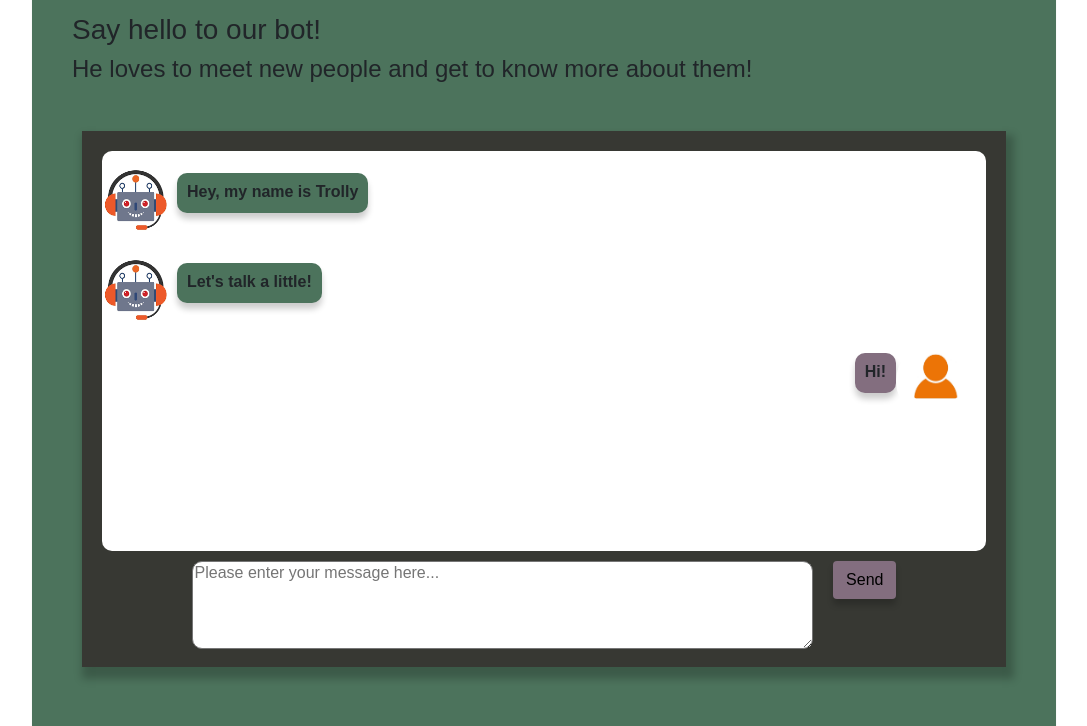
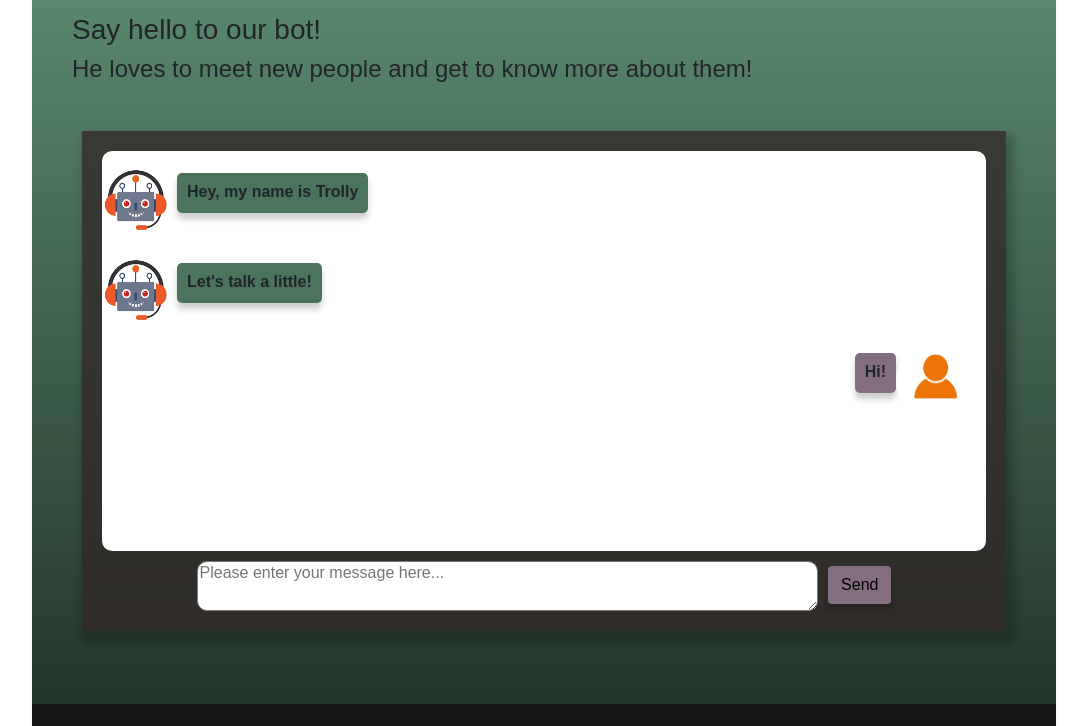
Before and after one commit to maritur/ChatBot, a plain HTML site: page frontend/src/chat-window.html in a window 1280 px wide. Shown: the part 100-826 px from the top of the page, without its empty margins (96-1183 px from the left). Drawn offline with nearby package versions, Linux system fonts and the light colour scheme.

Commit message:
improved style frontend

```diff
--- a/frontend/src/style.css
+++ b/frontend/src/style.css
@@ -25,9 +25,11 @@ img {
     box-shadow: 0 6px 6px 0 rgba(0, 0, 0, 0.20);
     border-radius: 10px;
     padding: 10px;
+    right:27%;
     background-color: #836e7f;
-    margin-bottom: 50px !important;
-    margin-left: 20px;
+    margin-bottom: 10px !important;
+    margin-top: 5px;
+    margin-left: 10px;
 }
 
 .conversation {
@@ -35,6 +37,7 @@ img {
     box-shadow: 4px 8px 8px 4px rgba(0, 0, 0, 0.22);
     padding: 10px;
     margin: 10px;
+    height: 500px;
 }
 
 .msg-view {
@@ -77,7 +80,7 @@ section::-webkit-scrollbar-thumb:hover {
 }
 .text-message {
     box-shadow: 0 6px 6px 0 rgba(0, 0, 0, 0.20);
-    border-radius: 10px;
+    border-radius: 5px;
     height: 40px;
     padding: 10px;
 }
@@ -103,6 +106,7 @@ section::-webkit-scrollbar-thumb:hover {
 textarea {
     width: 70%;
     border-radius: 10px;
+    height: 50px;
 }
 
 .site-name {
@@ -112,7 +116,7 @@ textarea {
 }
 
 .navbar {
-    background-color: #000000;
+    background-color: #221f1f;
     box-shadow: 0 1px 1px 0 rgba(0, 0, 0, 0.12);
     box-sizing: border-box;
     width: 100%;
@@ -125,7 +129,7 @@ textarea {
 }
 
 .main {
-    background-color: #4c735c;
+    background-image: linear-gradient(#5a886d, #23362b) ;
     box-shadow: 0 1px 1px 0 rgba(0, 0, 0, 0.12);
     box-sizing: border-box;
     width: 100%;
@@ -137,7 +141,7 @@ textarea {
 }
 
 .footer {
-    background-color: #000000;
+    background-color: #161515;
     box-shadow: 0 1px 1px 0 rgba(0, 0, 0, 0.12);
     box-sizing: border-box;
     width: 100%;
@@ -145,7 +149,6 @@ textarea {
     font: bold 16px sans-serif;
     margin: 0;
     padding: 25px 40px;
-    positio: fixed;
 }
 
 .footer .footer-left,
```
Also changed, not shown: 1 other file.
